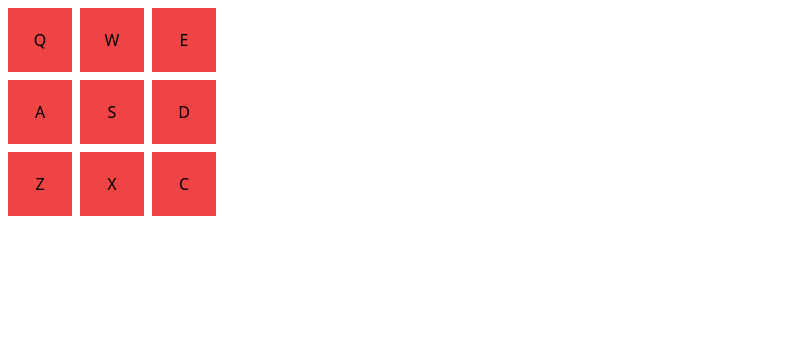
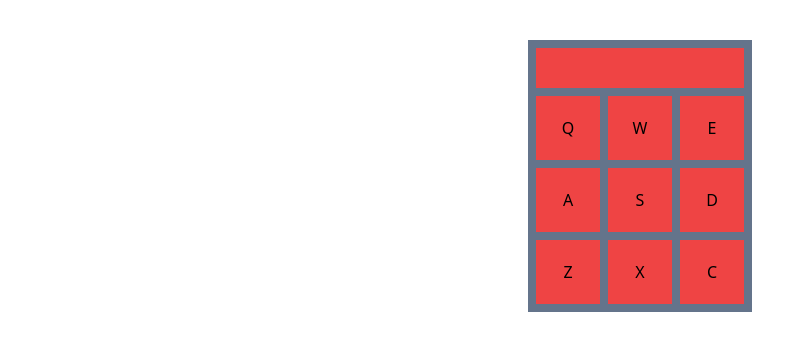
Before and after one commit to hamiltonlumati/drum-machine, a React (Vite) app: page / in a window 1280 px wide. Shown: the top 350 px of the page, without its empty margins (0-807 px from the left). Built offline with nearby package versions, Linux system fonts and the light colour scheme.

Commit message:
screen centering

```diff
--- a/index.html
+++ b/index.html
@@ -6,7 +6,7 @@
     <title>Hamilton Lumati Drum Machine</title>
   </head>
   <body>
-    <div id="root" class="p-2"></div>
+    <div id="root" class="p-10 grid items-center justify-center"></div>
     <script type="module" src="/src/main.tsx"></script>
   </body>
 </html>
--- a/src/components/display.tsx
+++ b/src/components/display.tsx
@@ -4,7 +4,7 @@ import { useSelector } from "react-redux";
 function Display(){
     const key = useSelector((state: RootState) => state.drum.key)
     return(
-        <div>
+        <div className="w-52 text-center h-10 bg-red-500 basis-10 py-2">
             {key}
         </div>
     )
--- a/src/components/keys.tsx
+++ b/src/components/keys.tsx
@@ -7,8 +7,6 @@ declare global {
         keydown: React.KeyboardEvent<HTMLInputElement>
     }
 }
-
-
 
 function Keys(){
     const dispatch = useDispatch();
@@ -69,7 +67,7 @@ function Keys(){
     })
 
     return (
-        <div className="grid grid-cols-3 gap-2 w-52">
+        <div className="grid grid-cols-3 gap-2 w-52 basis-52">
             <button className="box-border h-16 w-16 p-4 bg-red-500" onClick={()=> dispatch(Q())}>Q</button>
             <button className="box-border h-16 w-16 p-4 bg-red-500" onClick={()=> dispatch(W())}>W</button>
             <button className="box-border h-16 w-16 p-4 bg-red-500" onClick={()=> dispatch(E())}>E</button>
--- a/src/layout/screen.tsx
+++ b/src/layout/screen.tsx
@@ -1,10 +1,10 @@
 import Keys from "../components/keys";
-import DisplayGroup from "../components/displayGroup";
+import Display from "../components/display";
 
 function Screen(){
     return (
-        <div>
-            <DisplayGroup />
+        <div className="p-2 flex flex-col gap-2 h-fit w-fit bg-slate-500">
+            <Display />
             <Keys />
         </div>
     )
--- a/tailwind.config.js
+++ b/tailwind.config.js
@@ -4,8 +4,10 @@ export default {
     "./index.html",
     "./src/main.tsx",
     "./src/components/keys.tsx",
+    "./src/components/display.tsx",
     "./src/components/switch.tsx",
     "./src/components/volume-bar.tsx",
+    "./src/layout/screen.tsx"
   ],
   theme: {
     extend: {},
```
